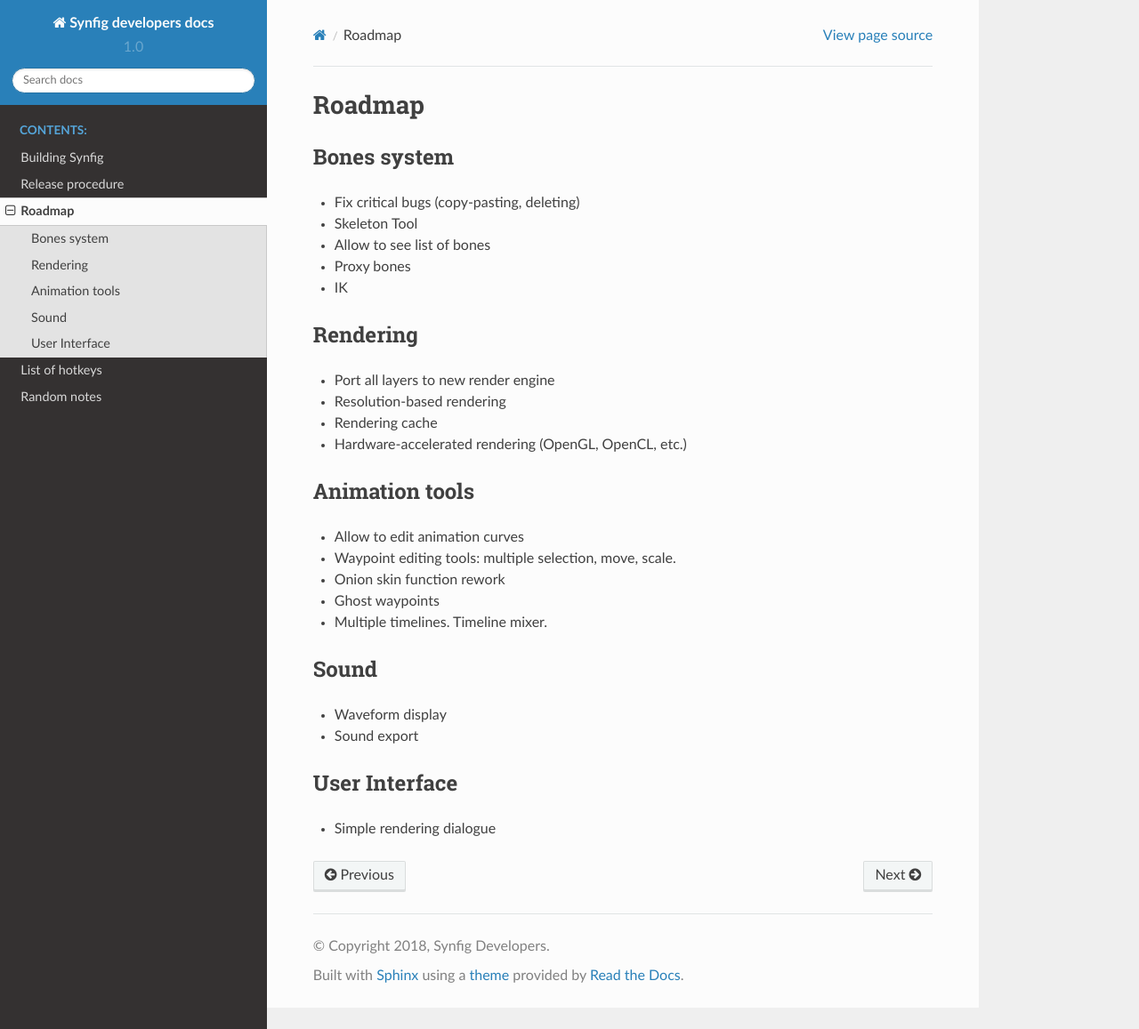
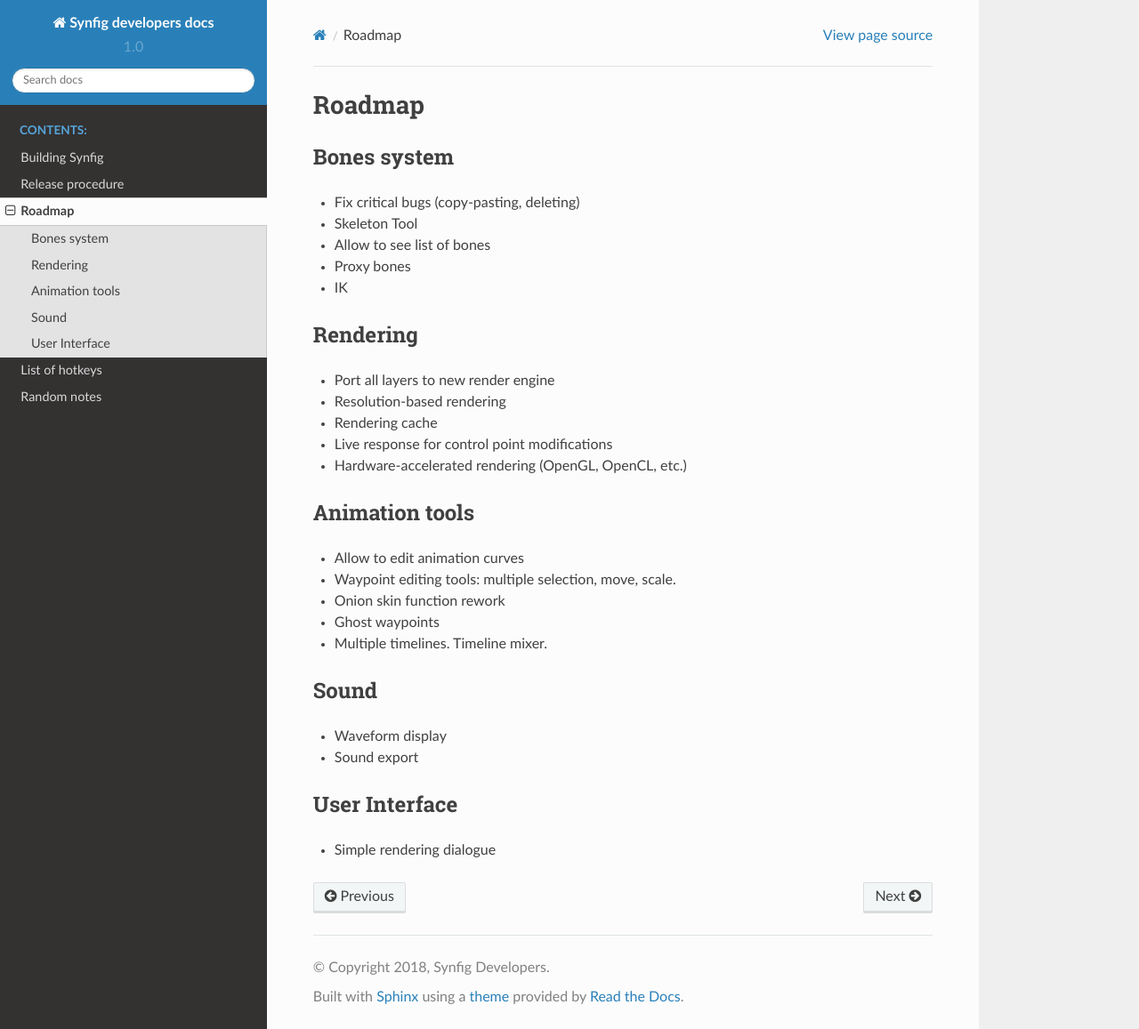
Before and after one commit to synfig/synfig-docs-dev, a Sphinx documentation site: the page built from docs/common/roadmap.rst, in a window 1280 px wide and 1157 px high. Shown: the whole window at 89% size. Built offline with Sphinx 7.4.7 and the Read the Docs theme 2.0.0, drawn with Linux system fonts in a browser that asks for light colours.

Commit message:
Roadmap update

```diff
--- a/docs/common/roadmap.rst
+++ b/docs/common/roadmap.rst
@@ -16,6 +16,7 @@
 * Port all layers to new render engine
 * Resolution-based rendering
 * Rendering cache
+* Live response for control point modifications
 * Hardware-accelerated rendering (OpenGL, OpenCL, etc.)
 
 Animation tools
```
